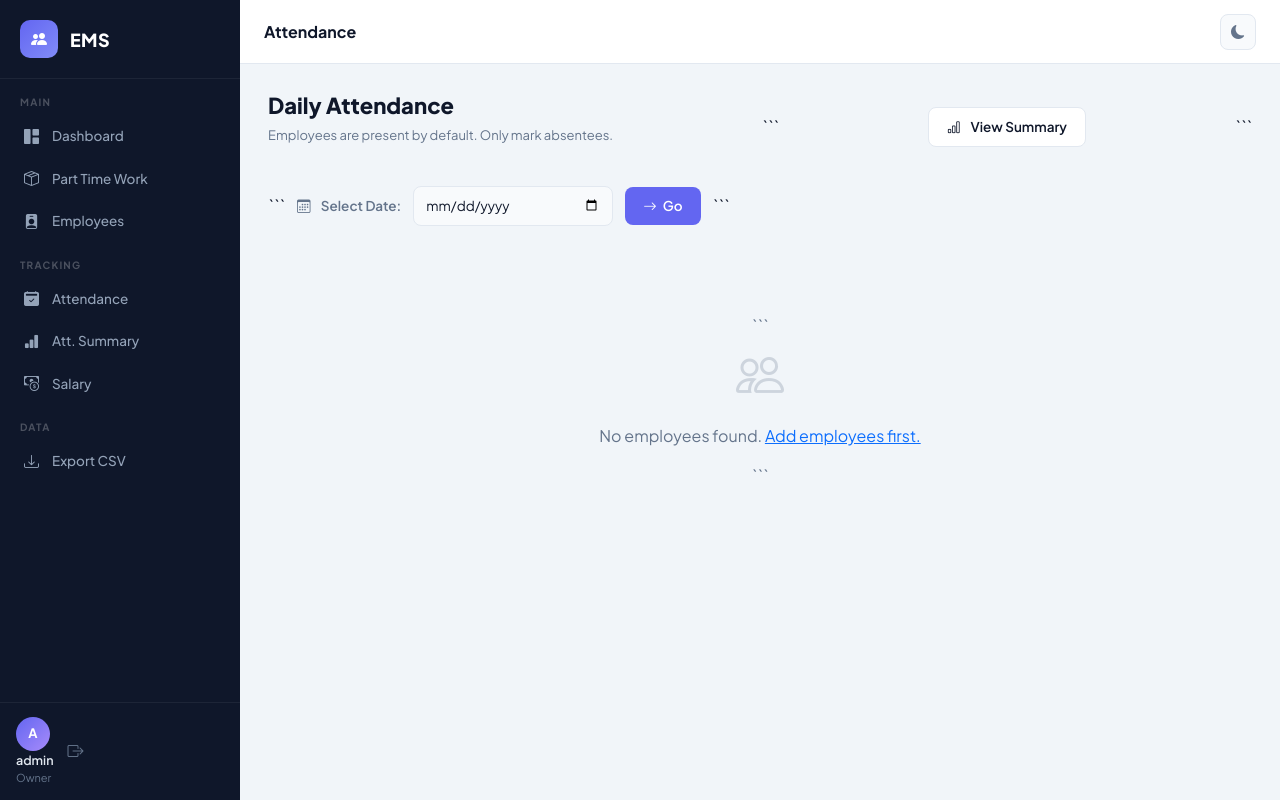
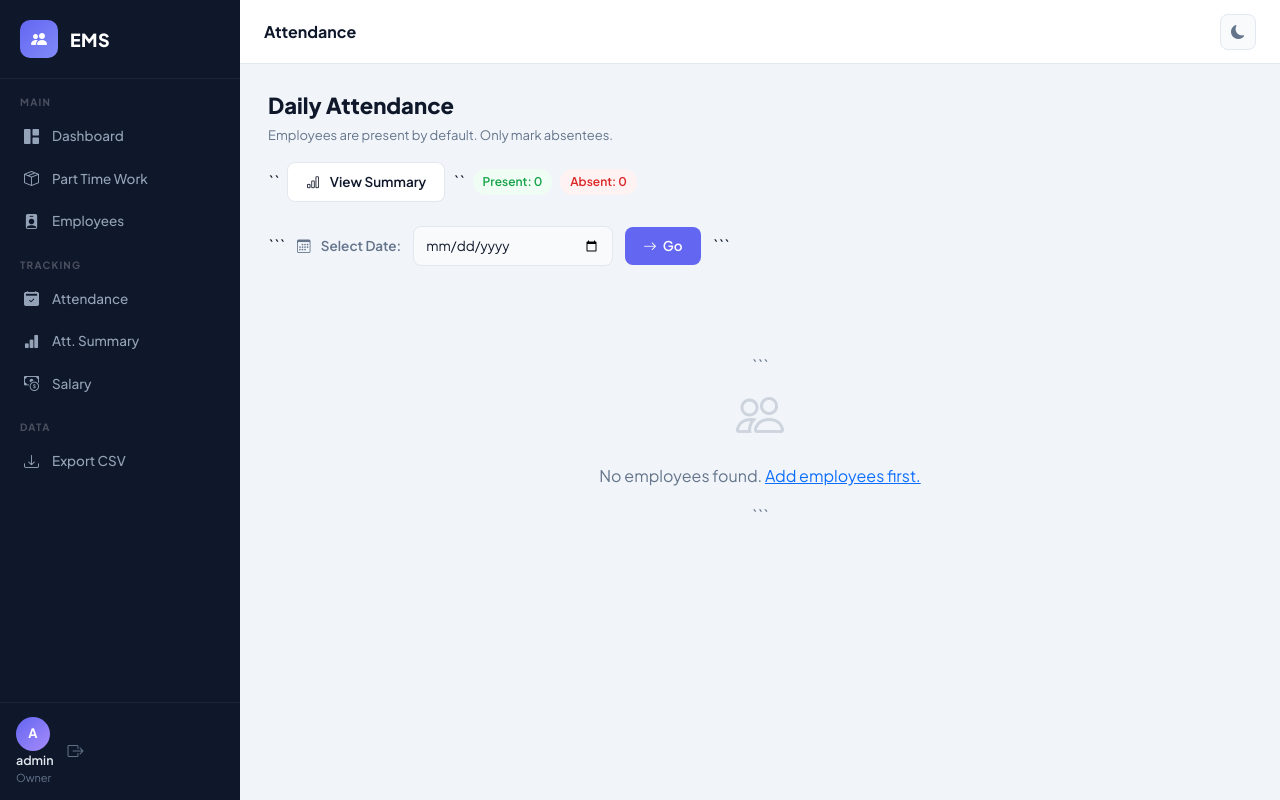
Before and after one commit to kamal1064/first, a Flask app: template templates/attendance.html in a window 1280 px wide. Run offline with Flask 3, Linux system fonts and the light colour scheme; the template is opened without the code that fills it, so the values that code supplies are empty; a user stored in the database is signed in.

Commit message:
updated project

````diff
--- a/app.py
+++ b/app.py
@@ -12,6 +12,7 @@ import os
 import csv
 import io
 from datetime import datetime, date
+import calendar
 from functools import wraps
 import pyotp
 import qrcode
@@ -640,11 +641,9 @@ def attendance_summary():
     summary = []
     today = date.today()
 
-    # Calculate total days for the month
-    if month_filter == today.strftime('%Y-%m'):
-        total_days = today.day
-    else:
-        total_days = 30
+    # Calculate total days for the month_filter (handles 28/29/30/31 days)
+    year, month_num = map(int, month_filter.split('-'))
+    total_days = calendar.monthrange(year, month_num)[1]
 
     for e in emps:
         absent_days = conn.execute('''
@@ -698,13 +697,9 @@ def salary():
 
     for e in emps:
 
-        # Total working days
-        today = date.today()
-
-        if month_filter == today.strftime('%Y-%m'):
-            total_days = today.day
-        else:
-            total_days = 30
+        # Total working days for selected month_filter (handles 28/29/30/31)
+        year, month_num = map(int, month_filter.split('-'))
+        total_days = calendar.monthrange(year, month_num)[1]
 
         # Count absent days only
         absent_days = conn.execute('''
@@ -721,8 +716,8 @@ def salary():
         # Present days
         present_days = total_days - absent_days
 
-        # Salary calculation
-        salary_per_day = e['salary'] / 30
+        # Salary calculation (use actual days in selected month)
+        salary_per_day = e['salary'] / total_days
 
         final_salary = round(
             salary_per_day * present_days,
--- a/templates/attendance.html
+++ b/templates/attendance.html
@@ -12,16 +12,19 @@
         <p class="page-sub">
             Employees are present by default. Only mark absentees.
         </p>
+
+        <div class="d-flex align-items-center gap-2 flex-wrap mt-2">
+            ``
+            <a href="{{ url_for('attendance_summary') }}"
+               class="btn-secondary-custom">
+                <i class="bi bi-bar-chart me-1"></i>
+                View Summary
+            </a>
+            ``
+            <span class="badge-status badge-present" id="presentCountPill">Present: 0</span>
+            <span class="badge-status badge-absent" id="absentCountPill">Absent: 0</span>
+        </div>
     </div>
-
-```
-<a href="{{ url_for('attendance_summary') }}"
-   class="btn-secondary-custom">
-    <i class="bi bi-bar-chart me-1"></i>
-    View Summary
-</a>
-```
-
 </div>
 
 <!-- Date Picker -->
@@ -192,70 +195,119 @@
 
 <script>
 
-const empIds = [];
-{% for e in employees %}
-empIds.push({{ e['id'] }});
-{% endfor %}
+let empIds = [];
+
+function initEmpIds() {
+    empIds = Array.prototype.map.call(
+        document.querySelectorAll('[id^="card-"]'),
+        function(el) {
+            return parseInt(el.id.replace('card-', ''), 10);
+        }
+    );
+}
+
+function getCounts() {
+    let present = 0;
+    let absent = 0;
+
+    empIds.forEach(function(id) {
+        const statusEl = document.getElementById('status-' + id);
+        if (!statusEl) return;
+
+        const text = (statusEl.textContent || '').toLowerCase();
+        if (text.includes('absent')) absent += 1;
+        else present += 1;
+    });
+
+    return { present, absent };
+}
+
+function renderCounts() {
+    const counts = getCounts();
+    const presentPill = document.getElementById('presentCountPill');
+    const absentPill = document.getElementById('absentCountPill');
+
+    if (presentPill) presentPill.textContent = 'Present: ' + counts.present;
+    if (absentPill) absentPill.textContent = 'Absent: ' + counts.absent;
+}
+
+function setCardUI(empId, status) {
+    const statusWrap = document.getElementById('status-' + empId);
+    const card = document.getElementById('card-' + empId);
+    if (!statusWrap || !card) return;
+
+    if (status === 'Absent') {
+        statusWrap.innerHTML = '<span class="badge-status badge-absent">Absent</span>';
+    } else {
+        statusWrap.innerHTML = '<span class="badge-status badge-present">Present</span>';
+    }
+
+    const actions = card.querySelector('.att-actions');
+    if (!actions) return;
+
+    if (status === 'Absent') {
+        actions.innerHTML =
+            '<button class="att-btn att-btn--present"'
+            + ' data-emp-id="' + empId + '"'
+            + ' data-status="Present"'
+            + ' onclick="markAttFromButton(this)">'
+            + '<i class="bi bi-check-circle-fill me-1"></i>'
+            + 'Mark Present'
+            + '</button>';
+    } else {
+        actions.innerHTML =
+            '<button class="att-btn att-btn--absent"'
+            + ' data-emp-id="' + empId + '"'
+            + ' data-status="Absent"'
+            + ' onclick="markAttFromButton(this)">'
+            + '<i class="bi bi-x-circle-fill me-1"></i>'
+            + 'Mark Absent'
+            + '</button>';
+    }
+}
 
 function markAttFromButton(button) {
-
     const empId = button.dataset.empId;
-
     const status = button.dataset.status;
-
     markAtt(empId, status);
-
 }
 
 function changeDate() {
-
     const date = document.getElementById('datePicker').value;
-
     window.location.href = '/attendance?date=' + date;
 }
 
 function markAtt(empId, status) {
-
     const date = document.getElementById('datePicker').value;
 
     fetch('/attendance/mark', {
-
         method: 'POST',
-
-        headers: {
-            'Content-Type': 'application/json'
-        },
-
-        body: JSON.stringify({
-            emp_id: empId,
-            date: date,
-            status: status
-        })
-
+        headers: { 'Content-Type': 'application/json' },
+        body: JSON.stringify({ emp_id: empId, date: date, status: status })
     })
-
     .then(response => response.json())
-
     .then(data => {
-
-        if (data.success) {
-            location.reload();
+        if (data && data.success) {
+            setCardUI(empId, status);
+            renderCounts();
         }
-
     })
-
-    .catch(error => {
-        console.error(error);
-    });
+    .catch(error => console.error(error));
 }
 
-function markAllAbsent() {
-
-    empIds.forEach(function(id) {
-        markAtt(id, 'Absent');
-    });
+async function markAllAbsent() {
+    // sequential to keep UI consistent
+    for (let i = 0; i < empIds.length; i++) {
+        const id = empIds[i];
+        // eslint-disable-next-line no-await-in-loop
+        await markAtt(id, 'Absent');
+    }
+    renderCounts();
 }
 
+document.addEventListener('DOMContentLoaded', function () {
+    renderCounts();
+});
 </script>
 
 {% endblock %}
````
Also changed, not shown: templates/salary.html (+30 -7 lines), database.db.
